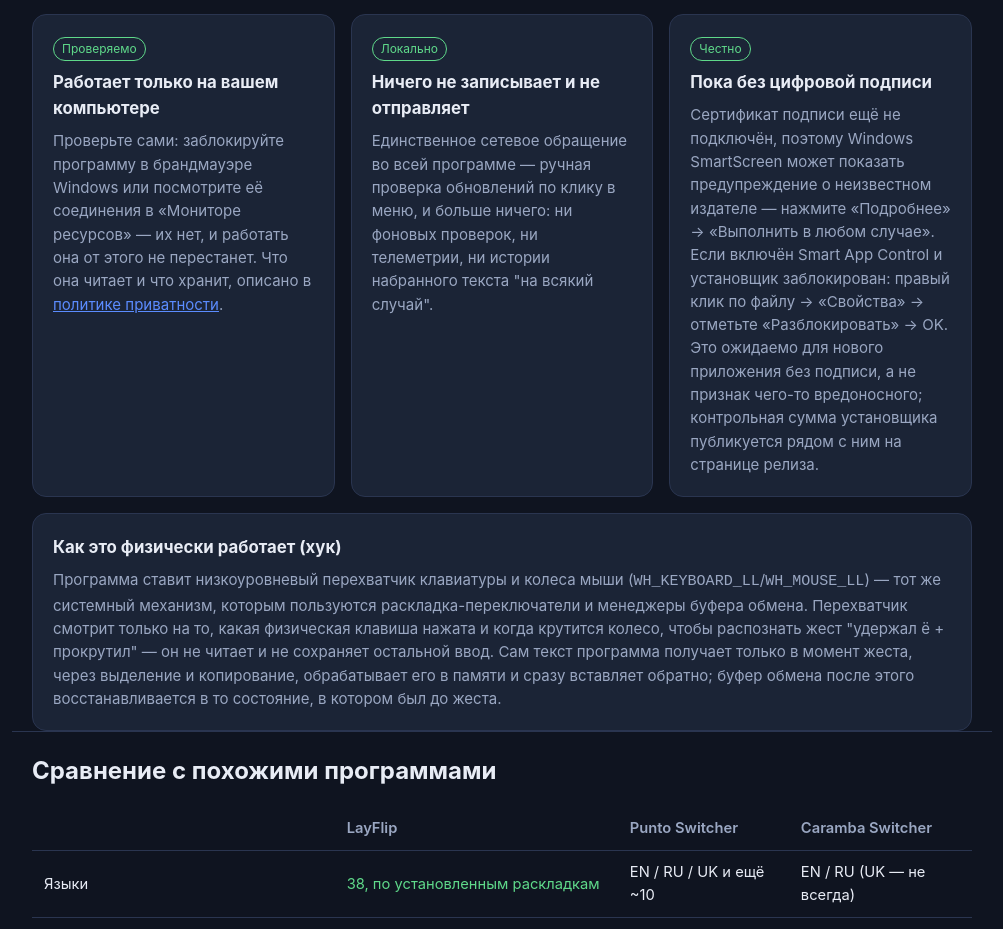
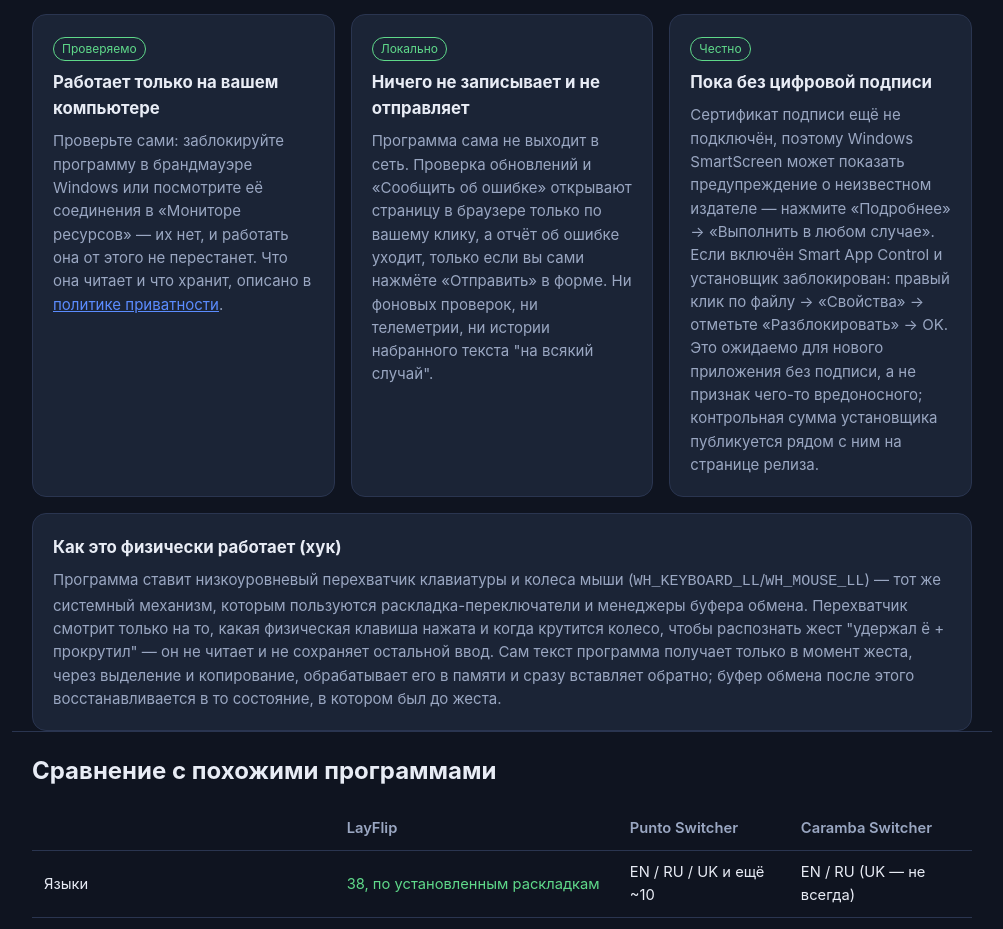
Before and after one commit to Afonnis/LayFlip, a plain HTML site: page docs/index.html in a window 1280 px wide. Shown: the part 1140-2069 px from the top of the page, without its empty margins (138-1141 px from the left). Drawn offline with Linux system fonts and the light colour scheme.

Commit message:
Sync from the source repository (45a376d1ed0746cfab3a6ce5f632c3c07dd558e3)

```diff
--- a/docs/index.html
+++ b/docs/index.html
@@ -174,7 +174,7 @@
     <div class="card">
       <span class="badge">Локально</span>
       <h3>Ничего не записывает и не отправляет</h3>
-      <p>Единственное сетевое обращение во всей программе — ручная проверка обновлений по клику в меню, и больше ничего: ни фоновых проверок, ни телеметрии, ни истории набранного текста "на всякий случай".</p>
+      <p>Программа сама не выходит в сеть. Проверка обновлений и «Сообщить об ошибке» открывают страницу в браузере только по вашему клику, а отчёт об ошибке уходит, только если вы сами нажмёте «Отправить» в форме. Ни фоновых проверок, ни телеметрии, ни истории набранного текста "на всякий случай".</p>
     </div>
     <div class="card">
       <span class="badge">Честно</span>
```
Also changed, not shown: docs/en/index.html (+1 -1 lines), 5 other files.
